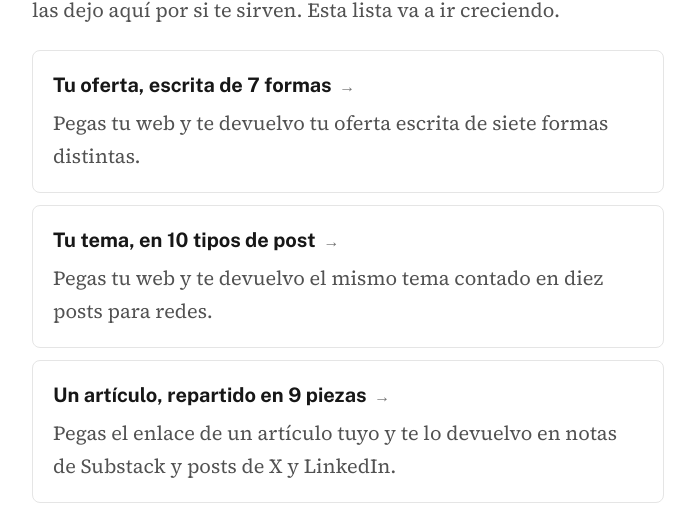
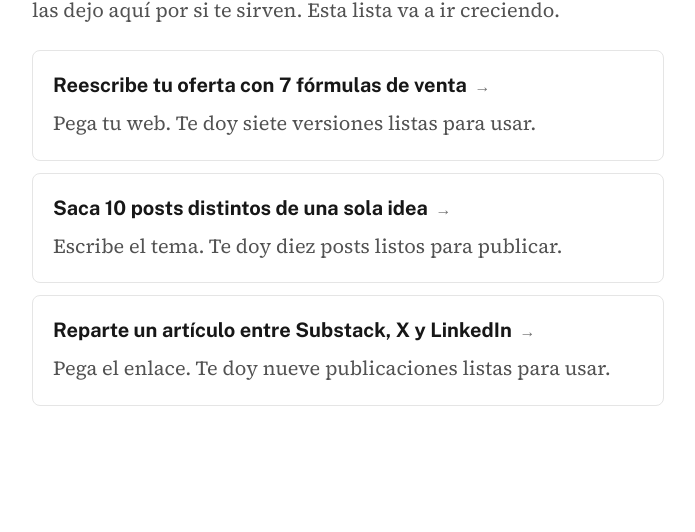
Before and after one commit to sotoplatero/damian, a SvelteKit app: page / in a window 1280 px wide. Shown: the part 2440-2972 px from the top of the page, without its empty margins (292-987 px from the left). After the commit the page ends 2910 px from the top, so only its background shows below. Built offline with nearby package versions, Linux system fonts and the light colour scheme; a web font is replaced by a local one.

Commit message:
feat(tools): aclarar la promesa y centrar el primer paso

```diff
--- a/src/lib/content/tool-10-post-types.md
+++ b/src/lib/content/tool-10-post-types.md
@@ -41,8 +41,6 @@ errorGeneric: Algo ha fallado por mi parte. Inténtalo otra vez.
 errorOffline: No se pudo conectar. Revisa tu conexión.
 ---
 
-# Tu tema, en 10 tipos de post.
+# Saca 10 posts distintos de una sola idea.
 
-**Escribe una idea.** Lo que sea: tu tema, algo que has aprendido, una cosa que te repiten tus clientes. Te la devuelvo contada de diez formas distintas: práctico, historia, caso, a contracorriente, meme y cinco más.
-
-Diez posts para redes de una sentada. Uno para cada día que no sabes qué publicar.
+**Escribe el tema.** Te doy diez posts listos para publicar. Así no vuelves a mirar el cursor sin saber qué decir.
--- a/src/lib/content/tool-7-frameworks.md
+++ b/src/lib/content/tool-7-frameworks.md
@@ -36,8 +36,6 @@ errorGeneric: Algo ha fallado por mi parte. Inténtalo otra vez.
 errorOffline: No se pudo conectar. Revisa tu conexión.
 ---
 
-# Tu oferta, escrita de 7 formas.
+# Reescribe tu oferta con 7 fórmulas de venta.
 
-**Pega tu web.** Te la leo y te la devuelvo montada sobre los siete frameworks de copywriting que más venden.
-
-Siete ángulos del mismo producto. Uno funciona mejor que el que tienes hoy.
+**Pega tu web.** Te doy siete versiones listas para usar. Así dejas de pelearte con la página en blanco.
--- a/src/lib/content/tool-repurpose.md
+++ b/src/lib/content/tool-repurpose.md
@@ -31,8 +31,6 @@ errorGeneric: Algo ha fallado por mi parte. Inténtalo otra vez.
 errorOffline: No se pudo conectar. Revisa tu conexión.
 ---
 
-# Repropósito.
+# Reparte un artículo entre Substack, X y LinkedIn.
 
-**Pega el enlace de un artículo tuyo.** Te lo devuelvo repartido en nueve piezas para redes: tres notas de Substack, tres posts de X y tres de LinkedIn. Cada una escrita para su sitio, no la misma copiada tres veces.
-
-El artículo ya lo escribiste. Esto es cobrarlo nueve veces.
+**Pega el enlace.** Te doy nueve publicaciones listas para usar. El artículo ya está escrito. Haz que trabaje un poco más.
--- a/src/lib/tools/list.ts
+++ b/src/lib/tools/list.ts
@@ -32,21 +32,21 @@ export type Tool = {
 
 export const tools: Tool[] = [
 	{
-		name: 'Tu oferta, escrita de 7 formas',
+		name: 'Reescribe tu oferta con 7 fórmulas de venta',
 		href: '/tool/7-frameworks',
-		blurb: 'Pegas tu web y te devuelvo tu oferta escrita de siete formas distintas.',
+		blurb: 'Pega tu web. Te doy siete versiones listas para usar.',
 		capturesEmail: true
 	},
 	{
-		name: 'Tu tema, en 10 tipos de post',
+		name: 'Saca 10 posts distintos de una sola idea',
 		href: '/tool/10-post-types',
-		blurb: 'Pegas tu web y te devuelvo el mismo tema contado en diez posts para redes.',
+		blurb: 'Escribe el tema. Te doy diez posts listos para publicar.',
 		capturesEmail: true
 	},
 	{
-		name: 'Un artículo, repartido en 9 piezas',
+		name: 'Reparte un artículo entre Substack, X y LinkedIn',
 		href: '/tool/repurpose',
-		blurb: 'Pegas el enlace de un artículo tuyo y te lo devuelvo en notas de Substack y posts de X y LinkedIn.',
+		blurb: 'Pega el enlace. Te doy nueve publicaciones listas para usar.',
 		capturesEmail: true
 	}
 ];
--- a/src/routes/tool/10-post-types/+page.svelte
+++ b/src/routes/tool/10-post-types/+page.svelte
@@ -121,8 +121,8 @@
 </script>
 
 <PageMeta
-	title="Tu tema, en 10 tipos de post — Damian Soto"
-	description="Escribe una idea y te la devuelvo contada en los 10 tipos de post que más funcionan en redes. El primero, gratis."
+	title="Saca 10 posts distintos de una sola idea — Damian Soto"
+	description="Escribe un tema y recibe diez posts distintos listos para publicar. El primero es gratis."
 />
 
 <!--
@@ -150,6 +150,7 @@
 {/snippet}
 
 {#if !posts.length}
+	<section class="screen-center">
 		{@render intro_()}
 
 		{#if error}
@@ -172,6 +173,7 @@
 
 		<!-- El crédito, justo debajo del formulario. -->
 		<div class="mt-6">{@render credit()}</div>
+	</section>
 {:else}
 	{@render intro_()}
 
--- a/src/routes/tool/7-frameworks/+page.svelte
+++ b/src/routes/tool/7-frameworks/+page.svelte
@@ -117,8 +117,8 @@
 </script>
 
 <PageMeta
-	title="Tu oferta, escrita de 7 formas distintas — Damian Soto"
-	description="Pega la web de tu negocio y te devuelvo tu oferta escrita con los 7 frameworks de copywriting que más se usan para vender. El primero, gratis."
+	title="Reescribe tu oferta con 7 fórmulas de venta — Damian Soto"
+	description="Pega tu web y recibe siete versiones de tu oferta listas para usar. La primera es gratis."
 />
 
 <!--
@@ -146,6 +146,7 @@
 {/snippet}
 
 {#if !copies.length}
+	<section class="screen-center">
 		{@render intro_()}
 
 		{#if error}
@@ -167,6 +168,7 @@
 
 		<!-- El crédito, justo debajo del formulario. -->
 		<div class="mt-6">{@render credit()}</div>
+	</section>
 {:else}
 	{@render intro_()}
 
--- a/src/routes/tool/repurpose/+page.svelte
+++ b/src/routes/tool/repurpose/+page.svelte
@@ -53,14 +53,36 @@
 	function restart() { busy = ''; error = ''; url = ''; article = null; finalUrl = ''; site = ''; lowConfidence = false; pieces = []; sent = false; email = ''; copiedId = ''; }
 </script>
 
-<PageMeta title="Repropósito — Damian Soto" description="Un artículo repartido en nueve piezas nativas para Substack, X y LinkedIn." />
+<PageMeta
+	title="Reparte un artículo entre Substack, X y LinkedIn — Damian Soto"
+	description="Pega un artículo y recibe nueve publicaciones listas para Substack, X y LinkedIn."
+/>
 
-<article class="prose prose-xl prose-neutral max-w-none">{@html intro}</article>
-{#if error}<p class="mt-6 text-sm text-error">{error}</p>{/if}
+{#snippet credit()}
+	<p class="muted">
+		Lecturas detrás de esto:
+		<a class="link" href="https://vilmanunez.com/como-crear-mucho-contenido-partiendo-de-una-idea/">Vilma Núñez</a>
+		y <a class="link" href="https://nataliapapiol.substack.com/">Natalia Papiol</a>. Los nueve formatos son míos.
+	</p>
+{/snippet}
+
+{#snippet intro_()}
+	<article class="prose prose-xl prose-neutral max-w-none">{@html intro}</article>
+{/snippet}
 
 {#if !pieces.length}
-	<div class="mt-8"><InlineForm bind:value={url} placeholder={t.urlPlaceholder} label={t.urlButton} busyLabel={t.urlWorking} busy={busy === 'reading'} inputmode="url" autocomplete="url" onsubmit={read} /><p class="muted mt-2">{t.urlHint}</p></div>
+	<section class="screen-center">
+		{@render intro_()}
+		{#if error}<p class="mt-6 text-sm text-error">{error}</p>{/if}
+		<div class="mt-8">
+			<InlineForm bind:value={url} placeholder={t.urlPlaceholder} label={t.urlButton} busyLabel={t.urlWorking} busy={busy === 'reading'} inputmode="url" autocomplete="url" onsubmit={read} />
+			<p class="muted mt-2">{t.urlHint}</p>
+		</div>
+		<div class="mt-6">{@render credit()}</div>
+	</section>
 {:else}
+	{@render intro_()}
+	{#if error}<p class="mt-6 text-sm text-error">{error}</p>{/if}
 	<section id="resultado" class="mt-10 space-y-6">
 		{#if site}<p class="muted">{t.readLine.replace('{site}', site)}</p>{/if}
 		{#if lowConfidence}<p class="muted">{t.lowConfidence}</p>{/if}
@@ -75,6 +97,5 @@
 		{#each lockedGroups as group (group.channel)}<h2 class="eyebrow">{group.name}</h2>{#each group.items as format (format.id)}<article class="box-locked"><h3 class="box-title text-muted">{format.name}</h3><p class="muted mb-4">{format.bestFor}</p><p class="eyebrow opacity-70">{t.exampleLabel}</p><p class="body-text mt-1 whitespace-pre-wrap text-muted">{format.example}</p></article>{/each}{/each}
 		<button type="button" onclick={restart} class="link-quiet">{t.restart}</button>
 	</section>
+	<footer class="section border-t border-line pt-6">{@render credit()}</footer>
 {/if}
-
-<footer class="section border-t border-line pt-6"><p class="muted">Lecturas detrás de esto: <a class="link" href="https://vilmanunez.com/como-crear-mucho-contenido-partiendo-de-una-idea/">Vilma Núñez</a> y <a class="link" href="https://nataliapapiol.substack.com/">Natalia Papiol</a>. Los nueve formatos son míos.</p></footer>
```
Lines whose indentation alone changed are shown as unchanged.
